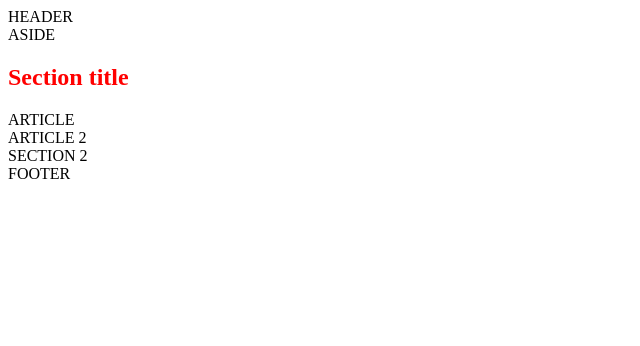
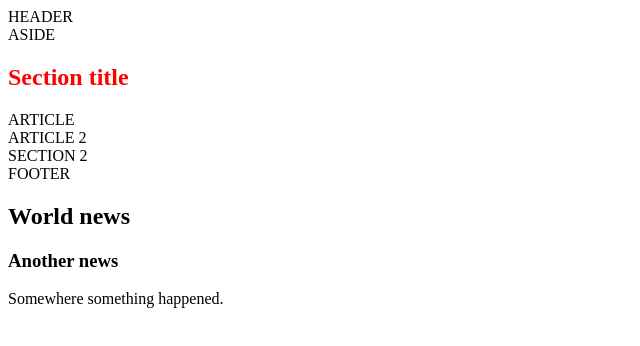
Before and after one commit to pecourses/pe2022-1-dom-intro, a plain HTML site: page element-creation/index.html in a window 1280 px wide. Shown: the whole page, without its empty margins (0-640 px from the left). Drawn offline with Linux system fonts and the light colour scheme.

Commit message:
Add task

```diff
--- a/element-creation/index.html
+++ b/element-creation/index.html
@@ -7,11 +7,24 @@
     <title>Document</title>
     <script defer src="./js/index.js"></script>
   </head>
-  <body style="min-height: 100vh">
+  <body>
     <header>HEADER</header>
     <section>
       <article>ARTICLE</article>
     </section>
     <footer>FOOTER</footer>
+    <div id="root">
+      <!-- <section>
+        <h2>Lorem</h2>
+        <article>
+          <h3>Lorem</h3>
+          <p>
+            Lorem ipsum dolor sit amet consectetur adipisicing elit. Eaque
+            possimus illo totam tempore maxime reprehenderit impedit culpa
+            magnam quam veniam?
+          </p>
+        </article>
+      </section> -->
+    </div>
   </body>
 </html>
--- a/element-creation/js/index.js
+++ b/element-creation/js/index.js
@@ -31,3 +31,39 @@ sectionEl.before(asideEl);
 sectionEl.onclick = e => {
   e.currentTarget.remove();
 };
+
+// ------------------------------------------------------
+// Task: Динамічно створити структуру, наведену в html.
+// Заповнити контентом з об’єкту:
+const newsItem = {
+  sectionTitle: 'World news',
+  title: 'Another news',
+  body: 'Somewhere something happened.',
+};
+
+const rootDivEl = document.querySelector('#root');
+
+// створити секшн і вбудувати в рут
+const newsSectionEl = document.createElement('section');
+rootDivEl.append(newsSectionEl);
+
+// створити заголовок
+const newsSectionH2El = document.createElement('h2');
+newsSectionH2El.textContent = newsItem.sectionTitle;
+
+// створити атікл
+const newsArricleEl = document.createElement('article');
+
+// вбудувати заголовок і атікл в секшн
+newsSectionEl.append(newsSectionH2El, newsArricleEl);
+
+// створити заголовок
+const newsArticleH3El = document.createElement('h3');
+newsArticleH3El.textContent = newsItem.title;
+
+//створити абзац
+const newsParagraphEl = document.createElement('p');
+newsParagraphEl.textContent = newsItem.body;
+
+// вбудувати заголовок і абзац в атікл
+newsArricleEl.append(newsArticleH3El, newsParagraphEl);
```
